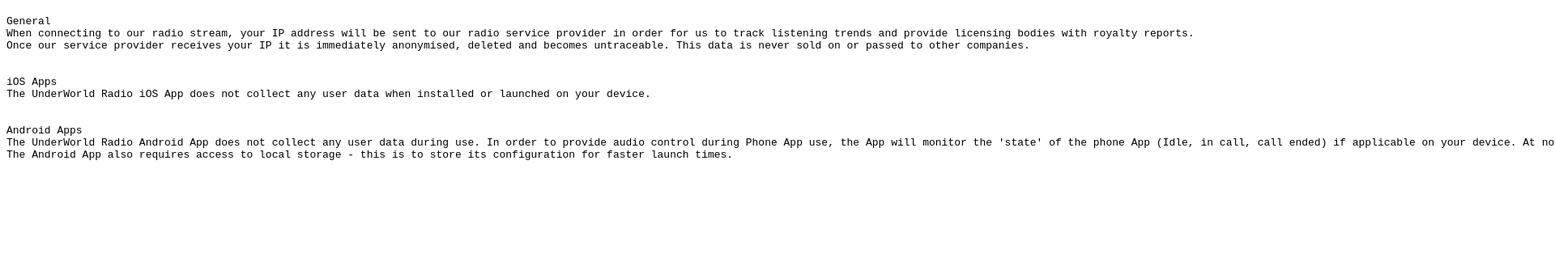
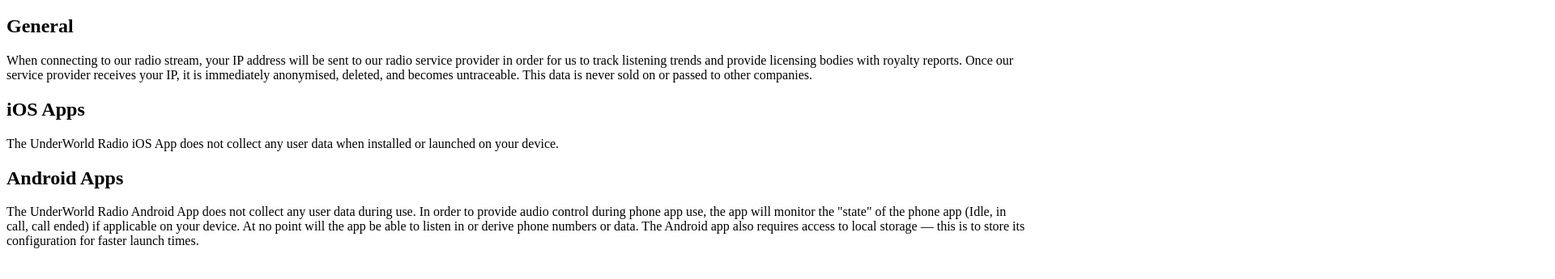
Before and after one commit to darealak-png/privacy-policy, a plain HTML site: page index.html in a window 1280 px wide. Shown: the part 61-406 px from the top of the page at 81% size, 1920 px wide, since content can reach past the window. Drawn offline with Linux system fonts and the light colour scheme.

Commit message:
Refactor privacy policy content for better structure

```diff
--- a/index.html
+++ b/index.html
@@ -1,24 +1,34 @@
 <!DOCTYPE html>
-<html>
+<html lang="en">
 <head>
     <meta charset="UTF-8">
+    <meta name="viewport" content="width=device-width, initial-scale=1.0">
     <title>Privacy Policy</title>
 </head>
 <body>
     <h1>Privacy Policy</h1>
-    <pre>
-General
-When connecting to our radio stream, your IP address will be sent to our radio service provider in order for us to track listening trends and provide licensing bodies with royalty reports.
-Once our service provider receives your IP it is immediately anonymised, deleted and becomes untraceable. This data is never sold on or passed to other companies.
 
+    <h2>General</h2>
+    <p>
+        When connecting to our radio stream, your IP address will be sent to our radio service provider
+        in order for us to track listening trends and provide licensing bodies with royalty reports.
+        Once our service provider receives your IP, it is immediately anonymised, deleted, and becomes untraceable.
+        This data is never sold on or passed to other companies.
+    </p>
 
-iOS Apps
-The UnderWorld Radio iOS App does not collect any user data when installed or launched on your device.
+    <h2>iOS Apps</h2>
+    <p>
+        The UnderWorld Radio iOS App does not collect any user data when installed or launched on your device.
+    </p>
 
-
-Android Apps
-The UnderWorld Radio Android App does not collect any user data during use. In order to provide audio control during Phone App use, the App will monitor the 'state' of the phone App (Idle, in call, call ended) if applicable on your device. At no point will the App be able to listen in or derive phone numbers or data.
-The Android App also requires access to local storage - this is to store its configuration for faster launch times.
-</pre>
+    <h2>Android Apps</h2>
+    <p>
+        The UnderWorld Radio Android App does not collect any user data during use.
+        In order to provide audio control during phone app use, the app will monitor the
+        "state" of the phone app (Idle, in call, call ended) if applicable on your device.
+        At no point will the app be able to listen in or derive phone numbers or data.
+        The Android app also requires access to local storage — this is to store its configuration
+        for faster launch times.
+    </p>
 </body>
 </html>
```
